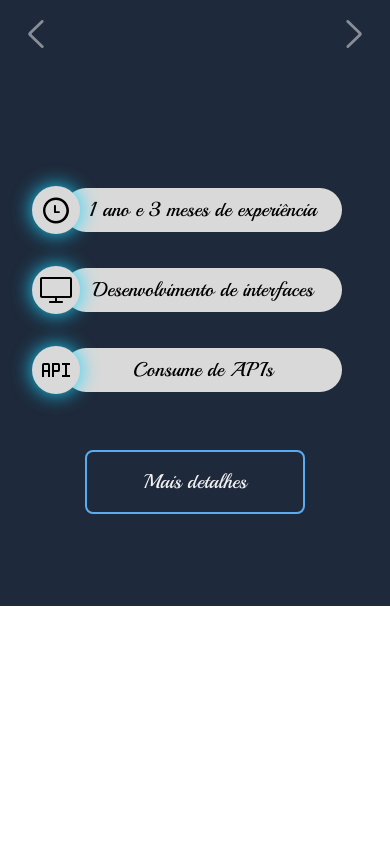
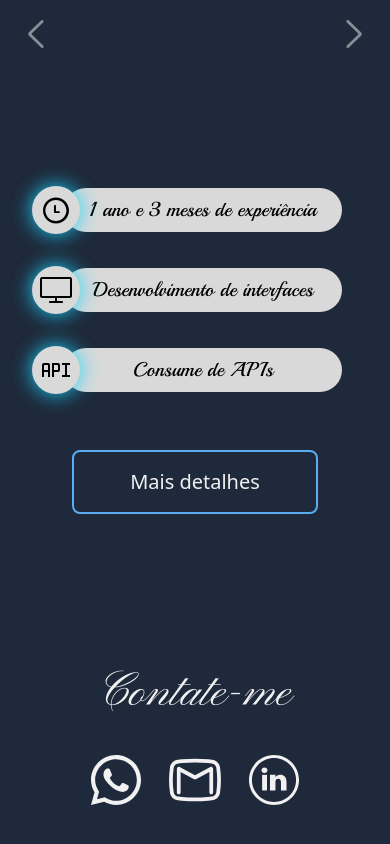
Before and after one commit to Fernando12mais/my-portfolio, a Svelte app: page / in a window 390 px wide. Shown: the part 1926-2770 px from the top of the page. Before the commit the page ends 2532 px from the top, so only its background shows below. Built offline with nearby package versions, Linux system fonts and the light colour scheme.

Commit message:
Finishes changes

```diff
--- a/src/App.svelte
+++ b/src/App.svelte
@@ -8,6 +8,7 @@
   import GridSkills from "./lib/GridSkills.svelte";
   import TeachIcon from "./lib/icons/TeachIcon.svelte";
   import { SwipeItem } from "svelte-swipe";
+  import Footer from "./lib/Footer.svelte";
 
   let index = 0;
 
@@ -51,8 +52,6 @@
     <div class="flex-1 flex justify-center lg:items-center lg:justify-start">
       <h1 class="font-title">Fernando fernandes</h1>
     </div>
-
-    <!-- <Footer /> -->
   </section>
 
   <section
@@ -89,9 +88,18 @@
         <Experience experienceDetails={companies[index].experience} />
       </div>
     </div>
-    <button
-      class="border-primary-action border-2 mx-auto block py-4 px-14 text-xl rounded-lg text-primary-content my-14"
-      >Mais detalhes</button
+    <a
+      href="https://api.whatsapp.com/send/?phone=5551997006226&text=Olá Fernando vi seu portfolio e gostaria de te conhecer melhor, você está disponível para uma conversa?&type=phone_number&app_absent=0"
+      target="_blank"
+      class="border-primary-action border-2 mx-auto block py-4 px-14 text-xl rounded-lg text-primary-content my-14 w-fit lg:text-2xl"
+      >Mais detalhes</a
     >
   </section>
+
+  <footer
+    class="pt-16 mx-auto mb-4 px-4 flex flex-wrap justify-center items-center"
+  >
+    <h2 class="font-title text-center mb-8">Contate-me</h2>
+    <Footer />
+  </footer>
 </main>
--- a/src/lib/ButtonIcon.svelte
+++ b/src/lib/ButtonIcon.svelte
@@ -1,5 +1,11 @@
-<button
+<script>
+  export let href = "";
+</script>
+
+<a
+  {href}
+  target="_blank"
   class="flex justify-center items-center w-fit fill-primary-content hover:scale-125 hover:fill-primary-action"
 >
   <slot />
-</button>
+</a>
--- a/src/lib/Experience.svelte
+++ b/src/lib/Experience.svelte
@@ -5,7 +5,9 @@
   export let experienceDetails: { Icon: ComponentType; info: string }[];
 </script>
 
-<ul class="flex flex-col px-4 gap-8 lg:gap-20 xl:gap-40">
+<ul
+  class="flex flex-col px-4 gap-8 lg:gap-20 xl:gap-28 xl:justify-center xl:h-full"
+>
   {#each experienceDetails as { Icon, info }}
     <li class="flex">
       {#key info}
--- a/src/lib/Footer.svelte
+++ b/src/lib/Footer.svelte
@@ -3,24 +3,22 @@
   import GmailIcon from "./icons/GmailIcon.svelte";
   import LinkedinIcon from "./icons/LinkedinIcon.svelte";
   import ButtonIcon from "./ButtonIcon.svelte";
+  const message =
+    "Olá Fernando vi seu portfolio e gostaria de te conhecer melhor, você está disponível para uma conversa?";
 </script>
 
-<div class="bg-slate-800 fixed bottom-0 z-10 w-full">
-  <footer class="flex flex-col pb-8 px-16">
-    <p class="text-4xl sm:text-5xl text-center">Contate-me</p>
-
-    <div class="flex items-center justify-center gap-6">
-      <ButtonIcon>
+<div class="flex items-center justify-center gap-6 pb-8 px-16">
+  <ButtonIcon
+    href={`https://api.whatsapp.com/send/?phone=5551997006226&text=${message}`}
+  >
     <WhatsappIcon />
   </ButtonIcon>
 
-      <ButtonIcon>
+  <ButtonIcon href={`mailto:fernandogabriel12mais@gmail.com?body=${message}`}>
     <GmailIcon />
   </ButtonIcon>
 
-      <ButtonIcon>
+  <ButtonIcon href="https://www.linkedin.com/in/fernando-fernandes-b692531a3/">
     <LinkedinIcon />
   </ButtonIcon>
 </div>
-  </footer>
-</div>
```
Lines whose indentation alone changed are shown as unchanged.
